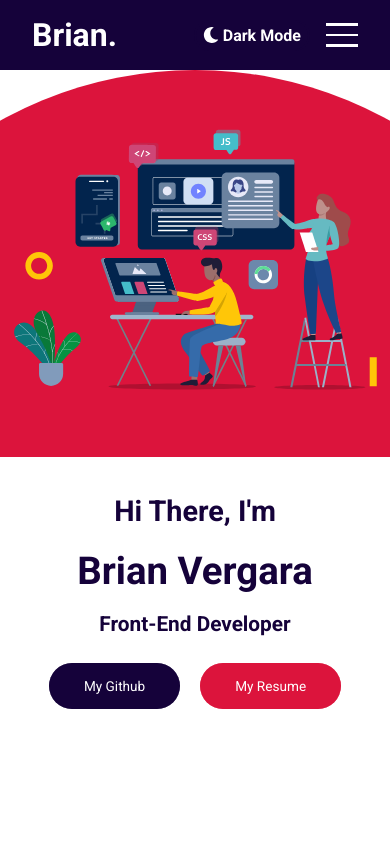
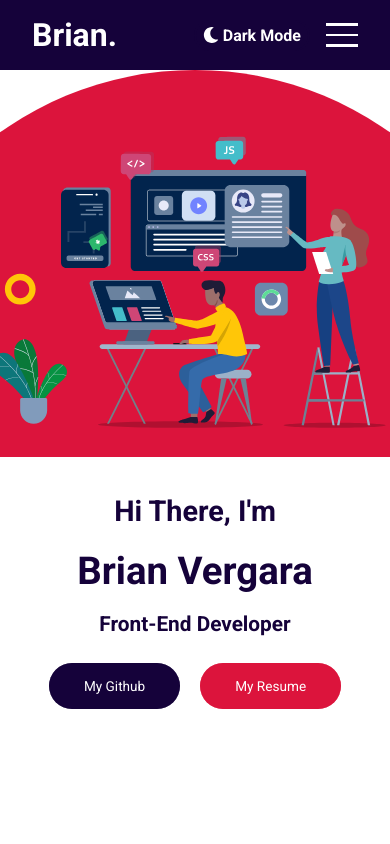
Before and after one commit to vergarapog/myPortofolio, a React (Create React App) app: page / in a window 390 px wide. Shown: the top 844 px of the page. Built offline with nearby package versions, Linux system fonts and the light colour scheme.

Commit message:
adjust circle size, desktop and mobile

```diff
--- a/src/components/intro/intro.scss
+++ b/src/components/intro/intro.scss
@@ -24,8 +24,8 @@
     .imgContainer {
       opacity: 0;
 
-      width: 50em;
-      height: 50em;
+      width: 42em;
+      height: 42em;
       // width: 120%;
       // height: 120%;
       background-color: crimson;
@@ -42,7 +42,7 @@
         overflow: hidden;
 
         @include mobile {
-          height: 45%;
+          height: 60%;
         }
       }
 
```
